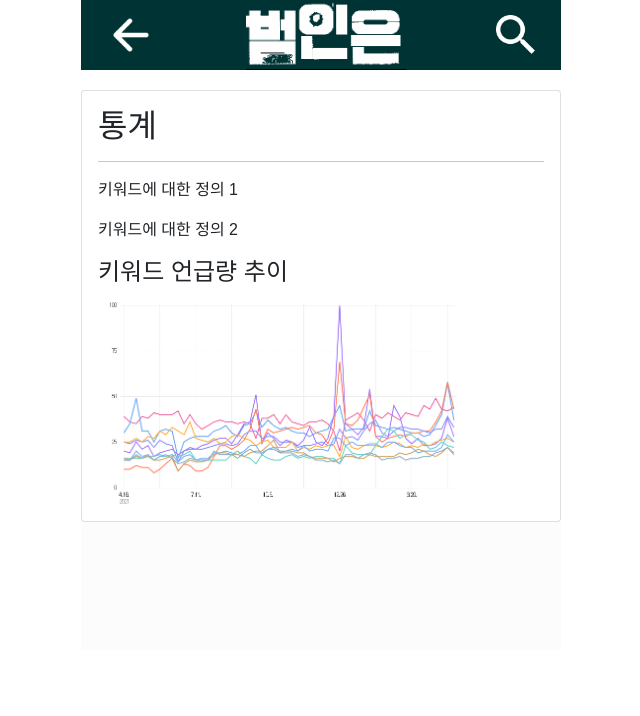
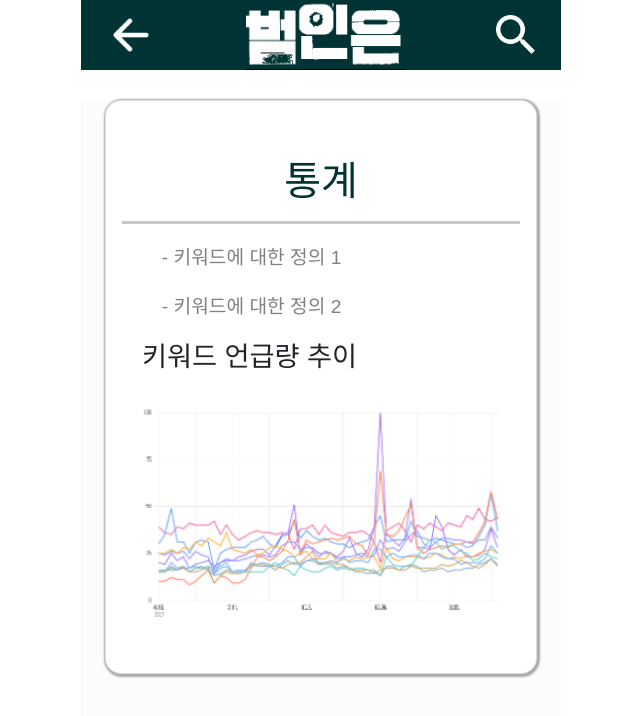
Before and after one commit to l0u0h0/Bum-In-Eun, a React (Create React App) app in the folder frontend/: page /statistic/detail in a window 1280 px wide. Shown: the top 716 px of the page, without its empty margins (319-959 px from the left). Built offline with nearby package versions, Linux system fonts and the light colour scheme.

Commit message:
static_detail

```diff
--- a/frontend/src/components/statistic/StatisticdetailComponent.jsx
+++ b/frontend/src/components/statistic/StatisticdetailComponent.jsx
@@ -19,8 +19,8 @@ export default function Statisticdetail() {
         <div className="detail-body">
           <h3>{word}</h3>
           <div className="mean-table">
-            <p>키워드에 대한 정의 1</p>
-            <p>키워드에 대한 정의 2</p>
+            <p> - 키워드에 대한 정의 1</p>
+            <p> - 키워드에 대한 정의 2</p>
           </div>
           <div className="static-area">
             <h4>키워드 언급량 추이</h4>
--- a/frontend/src/css/Main.scss
+++ b/frontend/src/css/Main.scss
@@ -7,11 +7,11 @@ div {
   // margin: 100px;
   // width: 615px;
   font-family: Arial, Helvetica, sans-serif;
-  min-height: 70vh;
+  min-height: 80vh;
   max-width: 480px;
   min-width: 320px;
   margin: auto;
-  margin-top: 90px;
+  margin-top: 100px;
   margin-bottom: 120px;
   background-color: #fcfcfc;
 }
--- a/frontend/src/css/Statistic.scss
+++ b/frontend/src/css/Statistic.scss
@@ -52,3 +52,55 @@
     }
   }
 }
+
+// CRIME DETAIL
+.App-staticdetail {
+  .staticdetail-body {
+    width: 90%;
+    overflow: hidden;
+    margin: auto;
+    margin-top: 5%;
+    margin-bottom: 10%;
+    border-radius: 1rem;
+    box-shadow: 1px 1px 2px 2px rgb(170, 170, 170);
+    text-align: center;
+    .detail-title {
+      margin-top: 10%;
+      font-size: 2.5rem;
+      color: #003333;
+    }
+    .title-body-between {
+      height: 0.2rem;
+    }
+    .detail-body {
+      display: block;
+      justify-content: center;
+      .mean-table {
+        p {
+          margin-left: 10%;
+          margin-top: 5%;
+          font-size: 1.2rem;
+          color: gray;
+          text-align: start;
+        }
+      }
+      .static-area {
+        h4 {
+          margin-left: 5%;
+          margin-top: 5%;
+          font-size: 1.7rem;
+          text-align: start;
+        }
+        img {
+          width: 95%;
+          margin-top: 5%;
+          margin-bottom: 10%;
+        }
+      }
+      h3 {
+        margin-top: 5%;
+        font-size: 2rem;
+      }
+    }
+  }
+}
```
